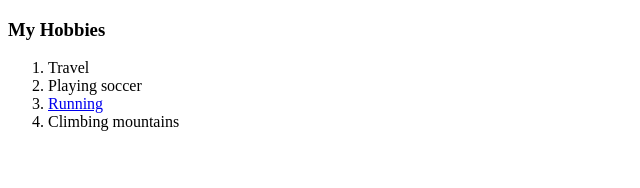
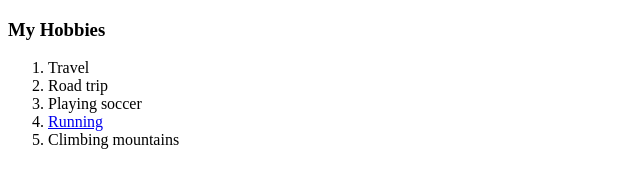
Before and after one commit to fkrlm/Resume, a plain HTML site: page hobbies.html in a window 1280 px wide. Shown: the whole page, without its empty margins (0-640 px from the left). Drawn offline with Linux system fonts and the light colour scheme.

Commit message:
added road trip

```diff
--- a/hobbies.html
+++ b/hobbies.html
@@ -9,6 +9,7 @@
 <!--Creating ordered list-->
             <ol>
               <li>Travel</li>
+              <li>Road trip</li>
               <li>Playing soccer</li>
               <li><a href="https://www.runnersworld.com/running-tips/"> Running</a></li>
               <li>Climbing mountains</li>
```
